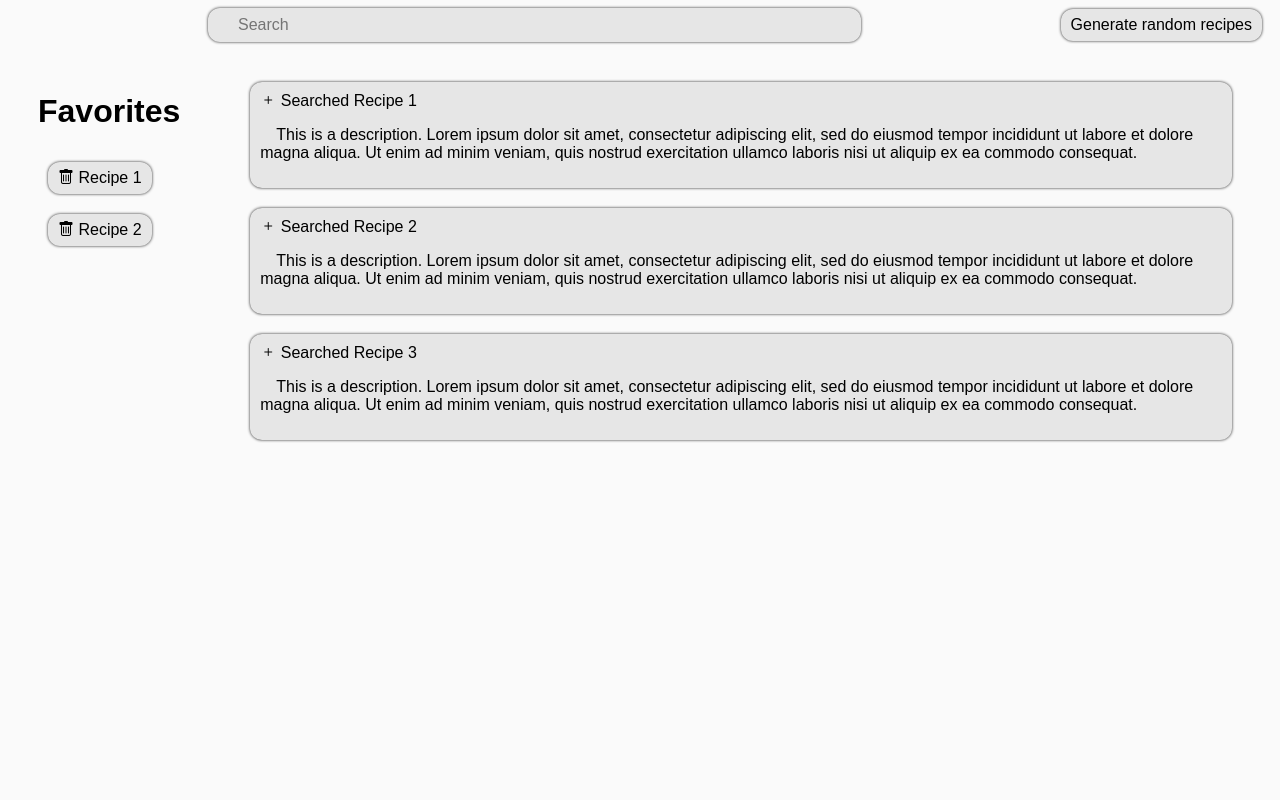
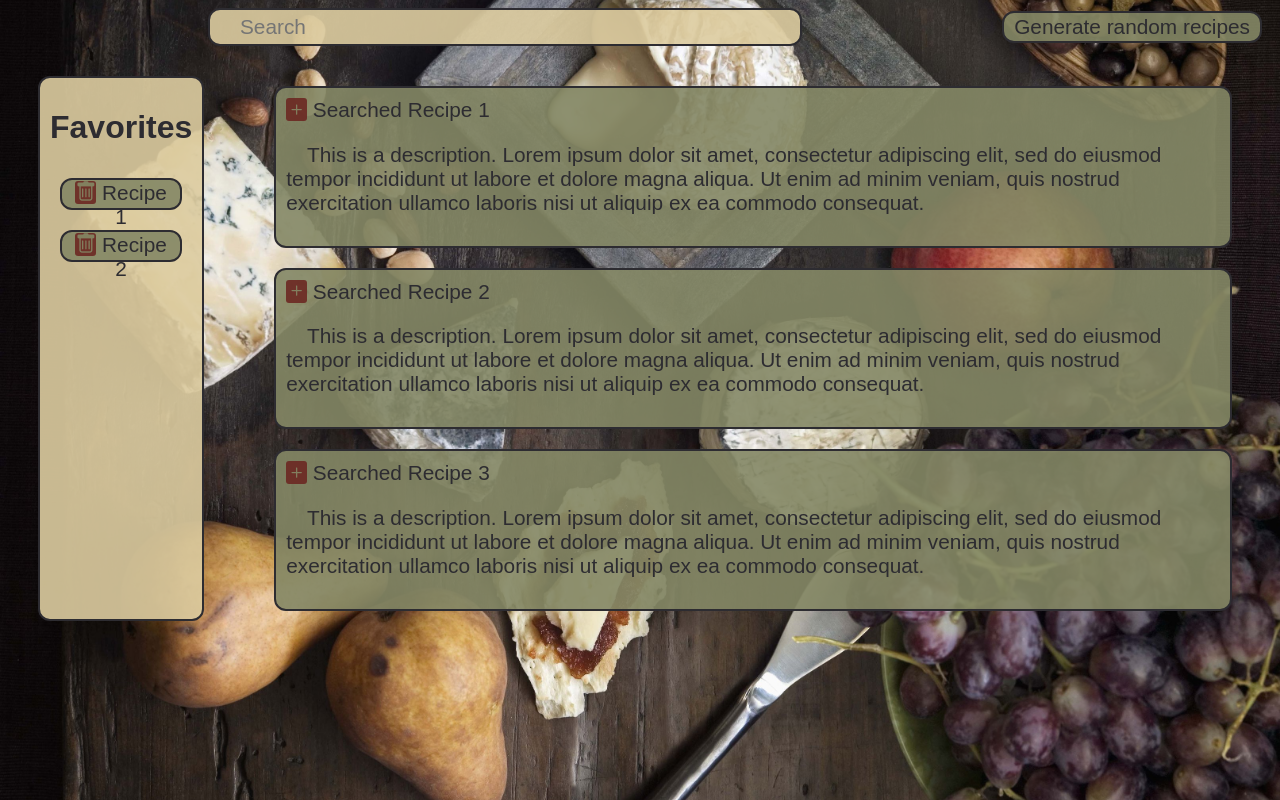
Before and after one commit to ryansheehy0/Random_Flavors, a plain HTML site: page docs/index.html in a window 1280 px wide. Drawn offline with nearby package versions, Linux system fonts and the light colour scheme.

Commit message:
Adds some styling.

```diff
--- a/docs/index.html
+++ b/docs/index.html
@@ -9,35 +9,35 @@
     </head>
     <body> <!-- Contains the visible content -->
       <nav>
-        <input type="text" placeholder="Search">
-        <button class="button">Generate random recipes</button>
+        <input type="text" placeholder="Search" id="search">
+        <button class="button" id="generate-random-recipes">Generate random recipes</button>
       </nav>
       <main>
         <div class="favorites-container">
           <h1>Favorites</h1>
-          <button class="button">
+          <button class="favorite-buttons">
             <i class="bi bi-trash"></i>
             Recipe 1
           </button>
-          <button class="button">
+          <button class="favorite-buttons">
             <i class="bi bi-trash"></i>
             Recipe 2
           </button>
         </div>
         <div class="search-container">
-          <button class="button">
+          <button class="search-buttons">
             <i class="bi bi-plus"></i>
             Searched Recipe 1
             <p>&emsp;This is a description. Lorem ipsum dolor sit amet, consectetur adipiscing elit, sed do eiusmod tempor incididunt ut labore et dolore magna aliqua. Ut enim ad minim veniam, quis nostrud exercitation ullamco laboris nisi ut aliquip ex ea commodo consequat. </p>
           </button>
 
-          <button class="button">
+          <button class="search-buttons">
             <i class="bi bi-plus"></i>
             Searched Recipe 2
             <p>&emsp;This is a description. Lorem ipsum dolor sit amet, consectetur adipiscing elit, sed do eiusmod tempor incididunt ut labore et dolore magna aliqua. Ut enim ad minim veniam, quis nostrud exercitation ullamco laboris nisi ut aliquip ex ea commodo consequat. </p>
           </button>
 
-          <button class="button">
+          <button class="search-buttons">
             <i class="bi bi-plus"></i>
             Searched Recipe 3
             <p>&emsp;This is a description. Lorem ipsum dolor sit amet, consectetur adipiscing elit, sed do eiusmod tempor incididunt ut labore et dolore magna aliqua. Ut enim ad minim veniam, quis nostrud exercitation ullamco laboris nisi ut aliquip ex ea commodo consequat. </p>
--- a/docs/style.css
+++ b/docs/style.css
@@ -1,16 +1,21 @@
 :root{
   /* Colors */
-  --light1: #fafafa;
-  --light2: #e6e6e6;
-  --light3: #c8c8c8;
-  --dark1: #1e1e1e;
+  --light: rgba(221, 204, 160, 0.9);
+  --brown: rgba(45, 44, 49, 1);
+  --green: rgba(132, 136, 101, 0.9);
+  --red: rgba(107, 40, 34, 0.9);
+
   /* Other settings */
   --radius: 12px;
   --height: 32px;
+  --font-size: 1.3rem;
 }
 
 body{
-  background: var(--light1);
+  background-image: url("./assets/background_img.jpg");
+  background-repeat: no-repeat;
+  background-size: cover;
+  background-position: center;
   font-family: Arial, Helvetica, sans-serif;
 }
 
@@ -19,57 +24,94 @@ nav{
   justify-content: center;
   align-items: center;
 }
-
-nav input{
-  border-radius: var(--radius);
+#search{
   flex: 2;
   margin-left: 200px;
   margin-right: 200px;
   height: var(--height);
-  border: none;
-  box-shadow: 0 0 3px 0 var(--dark1);
-  background: var(--light2);
+  background: var(--light);
   padding-left: 30px;
-  font-size: 1rem;
+  font-size: var(--font-size);
+  /* Border */
+    border: 2px solid var(--brown);
+    border-radius: var(--radius);
+  color: var(--brown);
+}
+#search:focus{
+  outline: none;
+}
+
+#generate-random-recipes{
+  height: var(--height);
+  border-radius: var(--radius);
+  background: var(--green);
+  font-size: var(--font-size);
+  margin-right: 10px;
+  padding-left: 10px;
+  padding-right: 10px;
+  border: 2px solid var(--brown);
+  color: var(--brown);
+  cursor: pointer;
 }
 
 main {
   display: flex;
 }
 
-.button{
-  height: var(--height);
-  border-radius: var(--radius);
-  background: var(--light2);
-  font-size: 1rem;
-  border: none;
-  box-shadow: 0 0 3px 0 var(--dark1);
-  margin-right: 10px;
-  padding-left: 10px;
-  padding-right: 10px;
-}
 
 .favorites-container{
   margin: 30px;
   display: flex;
   flex-direction: column;
+  flex: 1;
+  border: 2px solid var(--brown);
+  border-radius: var(--radius);
+  padding: 10px;
+  background: var(--light);
+  color: var(--brown);
 }
-
-.favorites-container button{
+.favorite-buttons{
+  height: var(--height);
+  border-radius: var(--radius);
+  background: var(--green);
+  font-size: var(--font-size);
+  margin-right: 10px;
+  padding-left: 10px;
+  padding-right: 10px;
+  border: 2px solid var(--brown);
+  color: var(--brown);
   width: fit-content;
   margin: 10px;
+  cursor: pointer;
 }
 
 .search-container{
+  flex: 9;
   margin: 30px;
   display: flex;
   flex-direction: column;
 }
 
-.search-container button{
-  width: fit-content;
+.search-buttons{
   margin: 10px;
   height: fit-content;
   text-align: left;
   padding: 10px;
+  border-radius: var(--radius);
+  background: var(--green);
+  font-size: var(--font-size);
+  margin-right: 10px;
+  padding-left: 10px;
+  padding-right: 10px;
+  border: 2px solid var(--brown);
+  color: var(--brown);
+  margin: 10px;
+  cursor: pointer;
 }
+
+.bi{
+  background: var(--red);
+  color: var(--green);
+  font-size: var(--font-size);
+  border-radius: 3px;
+}
```
Also changed, not shown: docs/assets/background_img.jpg (added).
